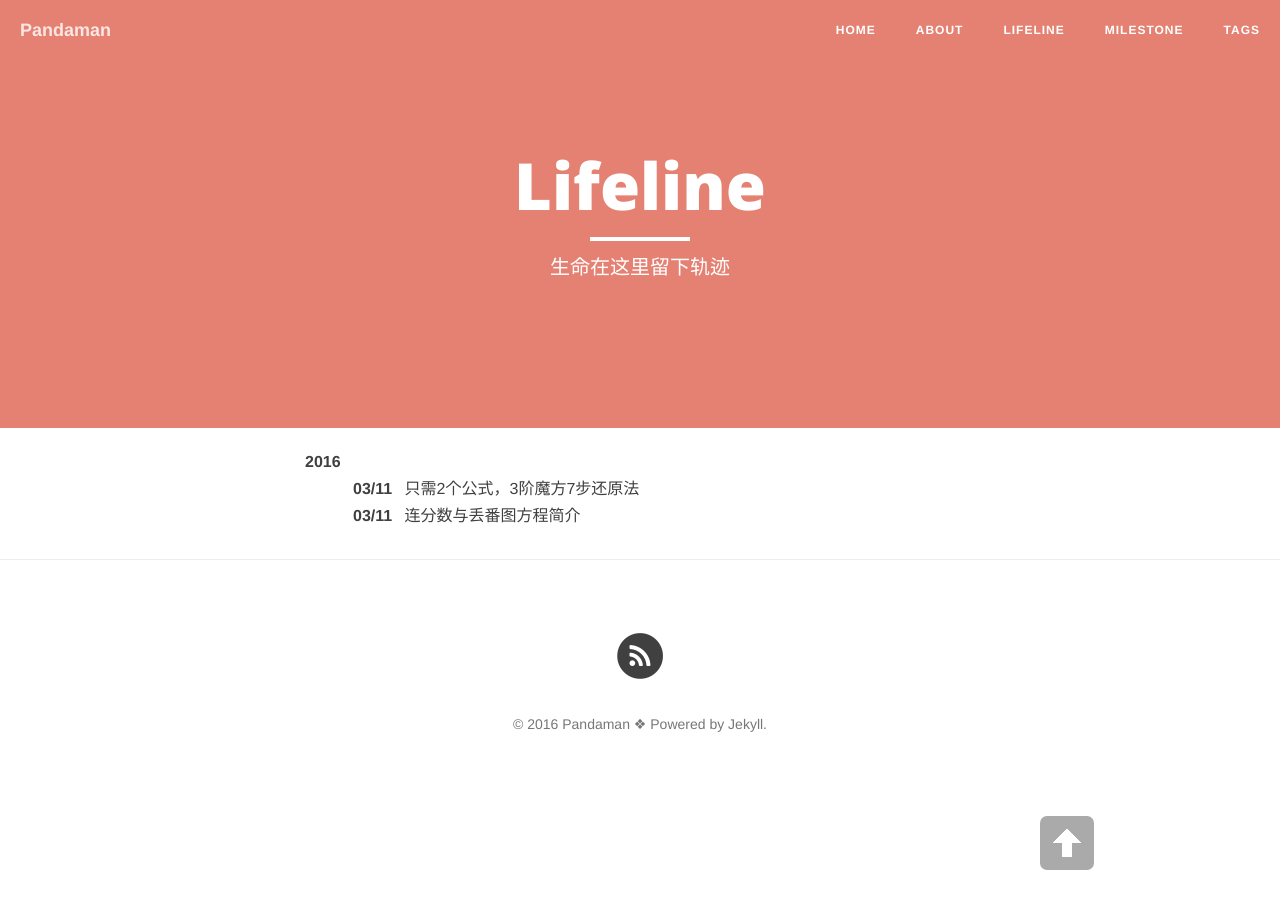
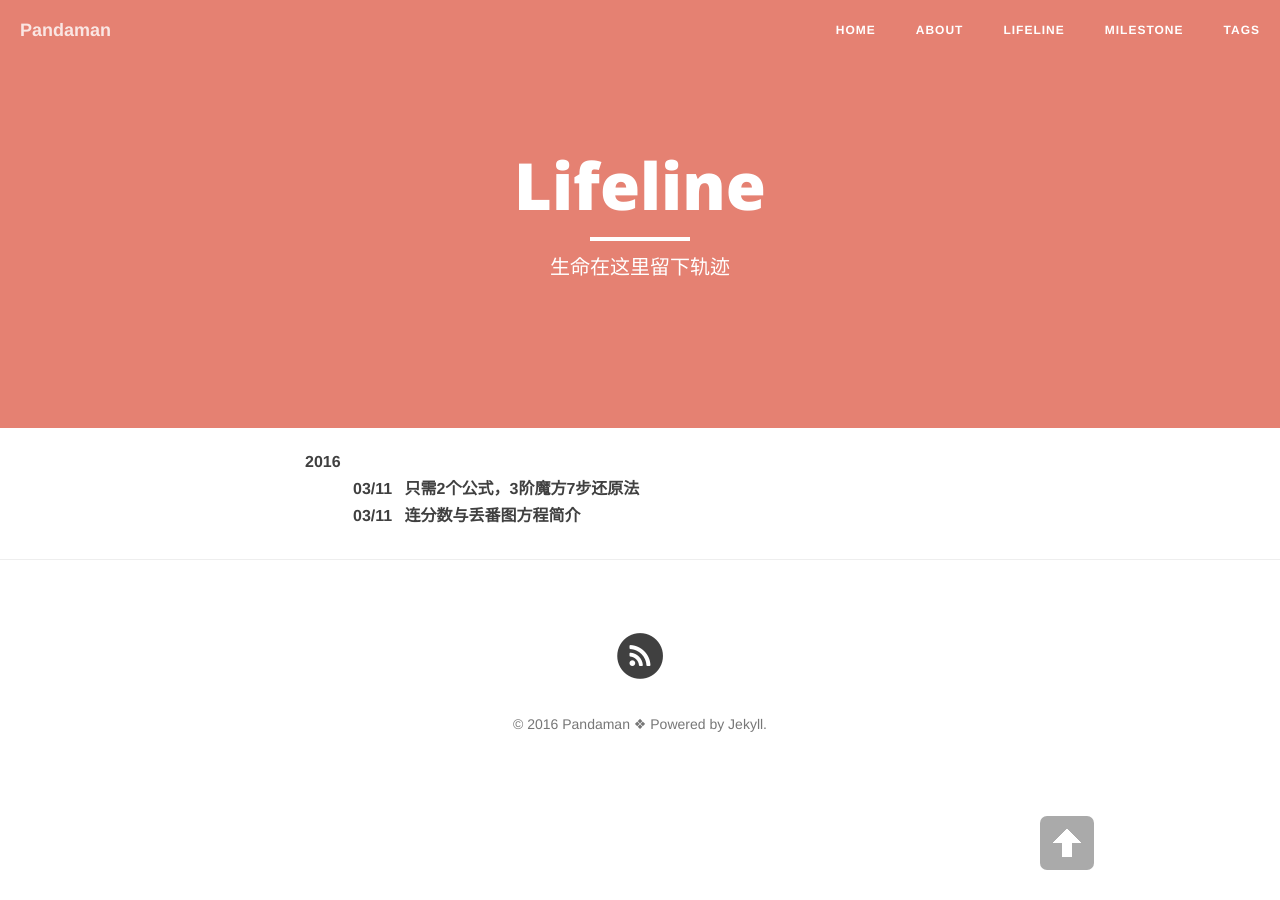
Before and after one commit to ceares/ceares.github.io, a Jekyll site: the page built from archive.md, in a window 1280 px wide. Built offline with Jekyll 4.4.1, drawn with Linux system fonts in a browser that asks for light colours; nearby versions of some CDN libraries; library files that are not in the unit come from our copies.

Commit message:
Update archive.md

```diff
--- a/archive.md
+++ b/archive.md
@@ -15,7 +15,7 @@
   {% endif %}
   <li class="listing-item" style="text-indent:3em;font-weight:bold;">
     <time datetime="{{ post.date | date:"%Y-%m-%d" }}">{{ post.date | date:"%m/%d" }}</time>
-    <a href="{{ post.url }}" title="{{ post.title }}" style="margin-left:0.5em;font-weight:normal;">{{ post.title }}</a>
+    <a href="{{ post.url }}" title="{{ post.title }}" style="margin-left:0.5em;">{{ post.title }}</a>
   </li>
 {% endfor %}
 </ul>
```
